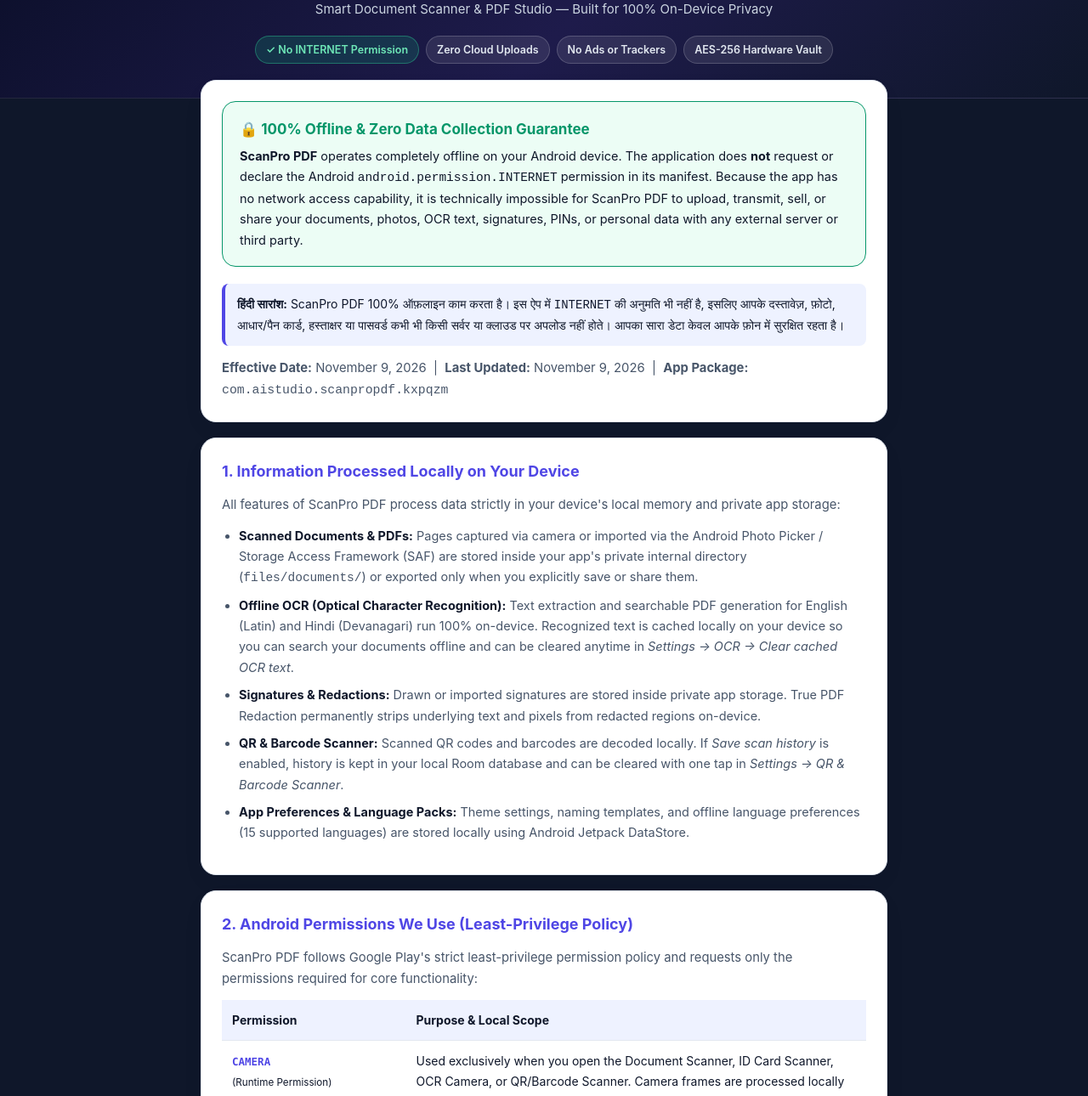
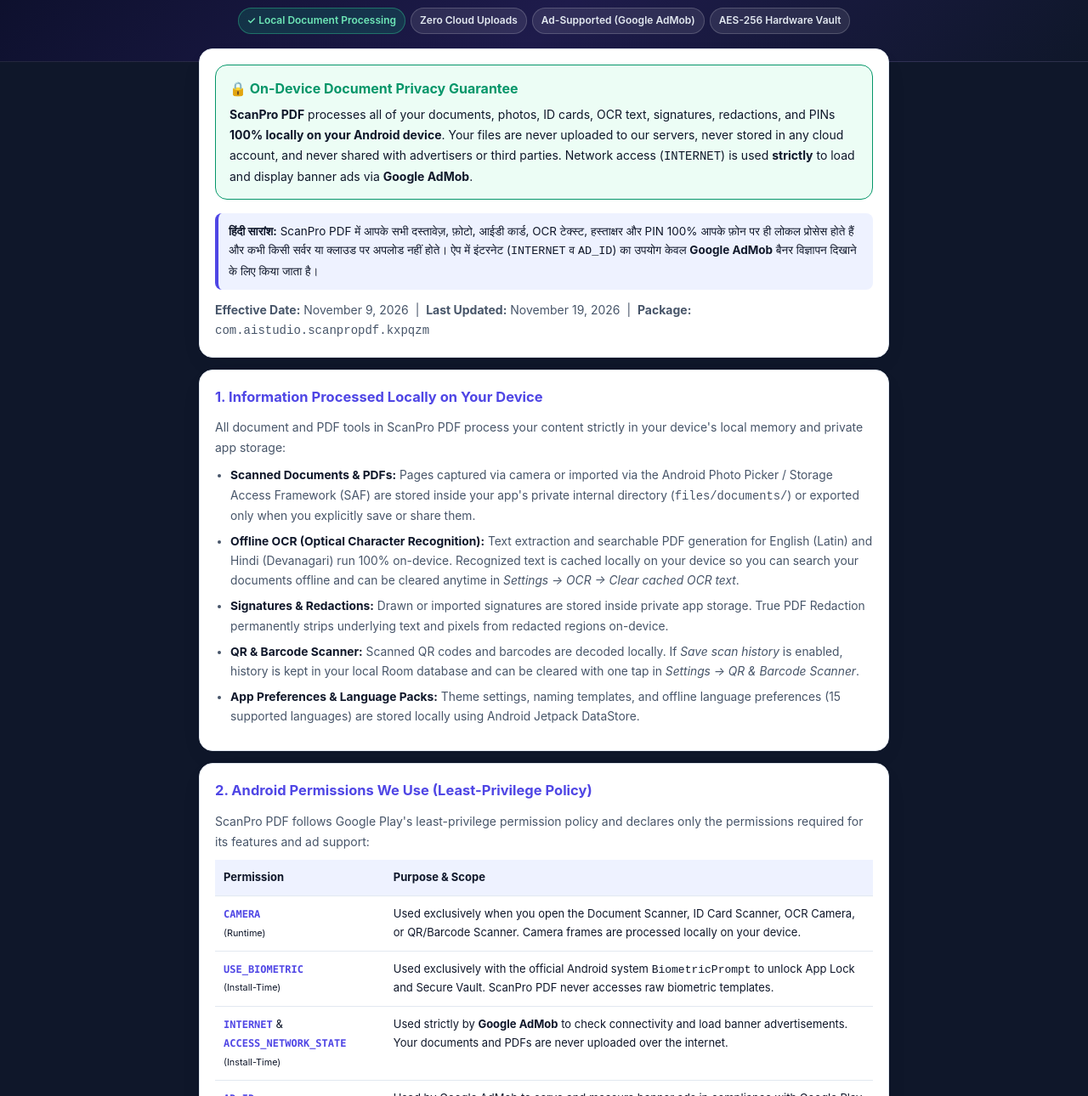
Before and after one commit to JeetKoli/privacy_policy_ScanPro, a plain HTML site: page index.html in a window 1280 px wide. Shown: the part 159-1449 px from the top of the page at 85% size. Drawn offline with Linux system fonts and the light colour scheme.

Commit message:
Update index.html

```diff
--- a/index.html
+++ b/index.html
@@ -52,7 +52,7 @@
     .hero {
       background: linear-gradient(135deg, #0a0e27 0%, #1e1b4b 55%, #0f172a 100%);
       color: #ffffff;
-      padding: 48px 20px 40px;
+      padding: 36px 18px 32px;
       text-align: center;
       border-bottom: 1px solid rgba(255, 255, 255, 0.1);
     }
@@ -61,11 +61,11 @@
       display: inline-flex;
       align-items: center;
       gap: 10px;
-      margin-bottom: 14px;
+      margin-bottom: 10px;
     }
 
     .brand-title {
-      font-size: 28px;
+      font-size: 26px;
       font-weight: 800;
       letter-spacing: -0.5px;
     }
@@ -74,40 +74,40 @@
       background: #ef4444;
       color: #ffffff;
       font-weight: 900;
-      font-size: 14px;
-      padding: 3px 9px;
+      font-size: 13px;
+      padding: 3px 8px;
       border-radius: 7px;
       letter-spacing: 0.6px;
     }
 
     .hero h1 {
-      font-size: 24px;
+      font-size: 21px;
       font-weight: 700;
-      margin-bottom: 8px;
+      margin-bottom: 6px;
     }
 
     .hero p {
       color: #cbd5e1;
       max-width: 640px;
-      margin: 0 auto 18px;
-      font-size: 15px;
+      margin: 0 auto 14px;
+      font-size: 14px;
     }
 
     .pill-row {
       display: flex;
       flex-wrap: wrap;
       justify-content: center;
-      gap: 8px;
-      margin-top: 12px;
+      gap: 6px;
+      margin-top: 10px;
     }
 
     .pill {
       background: rgba(255, 255, 255, 0.09);
       border: 1px solid rgba(255, 255, 255, 0.18);
       color: #e2e8f0;
-      padding: 5px 12px;
+      padding: 4px 10px;
       border-radius: 999px;
-      font-size: 12.5px;
+      font-size: 12px;
       font-weight: 600;
     }
 
@@ -119,55 +119,49 @@
 
     .container {
       max-width: 840px;
-      margin: -22px auto 0;
-      padding: 0 16px;
+      margin: -16px auto 0;
+      padding: 0 14px;
     }
 
     .card {
       background: var(--surface-card);
       border: 1px solid var(--border);
-      border-radius: 18px;
-      padding: 24px;
-      margin-bottom: 18px;
+      border-radius: 16px;
+      padding: 18px;
+      margin-bottom: 14px;
       box-shadow: var(--shadow);
     }
 
     .guarantee-box {
       background: var(--emerald-soft);
       border: 1.5px solid var(--emerald);
-      border-radius: 16px;
-      padding: 18px 20px;
-      margin-bottom: 20px;
+      border-radius: 14px;
+      padding: 14px 16px;
+      margin-bottom: 16px;
     }
 
     .guarantee-box h2 {
       color: var(--emerald);
-      font-size: 17px;
+      font-size: 16px;
       margin-bottom: 6px;
-      display: flex;
-      align-items: center;
-      gap: 8px;
     }
 
     .guarantee-box p {
       color: var(--text-main);
-      font-size: 14.5px;
+      font-size: 14px;
     }
 
     h2.section-title {
-      font-size: 18px;
+      font-size: 16.5px;
       font-weight: 700;
       color: var(--primary);
-      margin-bottom: 12px;
-      display: flex;
-      align-items: center;
-      gap: 8px;
+      margin-bottom: 10px;
     }
 
     p {
       color: var(--text-muted);
-      font-size: 14.8px;
-      margin-bottom: 12px;
+      font-size: 14px;
+      margin-bottom: 10px;
     }
 
     p:last-child {
@@ -175,14 +169,14 @@
     }
 
     ul {
-      padding-left: 20px;
-      margin-bottom: 12px;
+      padding-left: 18px;
+      margin-bottom: 10px;
       color: var(--text-muted);
-      font-size: 14.5px;
+      font-size: 13.8px;
     }
 
     li {
-      margin-bottom: 8px;
+      margin-bottom: 7px;
     }
 
     li strong {
@@ -192,14 +186,14 @@
     .perm-table {
       width: 100%;
       border-collapse: collapse;
-      margin-top: 10px;
-      font-size: 14px;
+      margin-top: 8px;
+      font-size: 13px;
     }
 
     .perm-table th,
     .perm-table td {
       text-align: left;
-      padding: 12px;
+      padding: 10px;
       border-bottom: 1px solid var(--border);
       vertical-align: top;
     }
@@ -212,7 +206,7 @@
 
     .perm-code {
       font-family: ui-monospace, SFMono-Regular, Menlo, Monaco, Consolas, monospace;
-      font-size: 12.5px;
+      font-size: 12px;
       color: var(--primary);
       font-weight: 700;
     }
@@ -220,17 +214,17 @@
     .meta-footer {
       text-align: center;
       color: #94a3b8;
-      font-size: 13px;
-      margin-top: 28px;
+      font-size: 12.5px;
+      margin-top: 24px;
     }
 
     .hindi-note {
       background: var(--primary-soft);
       border-left: 4px solid var(--primary);
-      padding: 12px 14px;
+      padding: 10px 12px;
       border-radius: 8px;
       margin-top: 10px;
-      font-size: 14px;
+      font-size: 13.5px;
       color: var(--text-main);
     }
   </style>
@@ -243,11 +237,11 @@
       <span class="pdf-badge">PDF</span>
     </div>
     <h1>Privacy Policy • गोपनीयता नीति</h1>
-    <p>Smart Document Scanner &amp; PDF Studio — Built for 100% On-Device Privacy</p>
+    <p>Smart Document Scanner &amp; PDF Studio — Local On-Device Document Privacy</p>
     <div class="pill-row">
-      <span class="pill highlight">✓ No INTERNET Permission</span>
+      <span class="pill highlight">✓ Local Document Processing</span>
       <span class="pill">Zero Cloud Uploads</span>
-      <span class="pill">No Ads or Trackers</span>
+      <span class="pill">Ad-Supported (Google AdMob)</span>
       <span class="pill">AES-256 Hardware Vault</span>
     </div>
   </header>
@@ -255,27 +249,28 @@
   <main class="container">
     <div class="card">
       <div class="guarantee-box">
-        <h2>🔒 100% Offline &amp; Zero Data Collection Guarantee</h2>
+        <h2>🔒 On-Device Document Privacy Guarantee</h2>
         <p>
-          <strong>ScanPro PDF</strong> operates completely offline on your Android device. The application does
-          <strong>not</strong> request or declare the Android <code>android.permission.INTERNET</code> permission in its manifest.
-          Because the app has no network access capability, it is technically impossible for ScanPro PDF to upload, transmit,
-          sell, or share your documents, photos, OCR text, signatures, PINs, or personal data with any external server or third party.
+          <strong>ScanPro PDF</strong> processes all of your documents, photos, ID cards, OCR text, signatures, redactions,
+          and PINs <strong>100% locally on your Android device</strong>. Your files are never uploaded to our servers,
+          never stored in any cloud account, and never shared with advertisers or third parties.
+          Network access (<code>INTERNET</code>) is used <strong>strictly</strong> to load and display banner ads via
+          <strong>Google AdMob</strong>.
         </p>
       </div>
       <div class="hindi-note">
-        <strong>हिंदी सारांश:</strong> ScanPro PDF 100% ऑफ़लाइन काम करता है। इस ऐप में <code>INTERNET</code> की अनुमति भी नहीं है, इसलिए आपके दस्तावेज़, फ़ोटो, आधार/पैन कार्ड, हस्ताक्षर या पासवर्ड कभी भी किसी सर्वर या क्लाउड पर अपलोड नहीं होते। आपका सारा डेटा केवल आपके फ़ोन में सुरक्षित रहता है।
+        <strong>हिंदी सारांश:</strong> ScanPro PDF में आपके सभी दस्तावेज़, फ़ोटो, आईडी कार्ड, OCR टेक्स्ट, हस्ताक्षर और PIN 100% आपके फ़ोन पर ही लोकल प्रोसेस होते हैं और कभी किसी सर्वर या क्लाउड पर अपलोड नहीं होते। ऐप में इंटरनेट (<code>INTERNET</code> व <code>AD_ID</code>) का उपयोग केवल <strong>Google AdMob</strong> बैनर विज्ञापन दिखाने के लिए किया जाता है।
       </div>
-      <p style="margin-top: 14px;">
+      <p style="margin-top: 12px;">
         <strong>Effective Date:</strong> November 9, 2026 &nbsp;|&nbsp;
-        <strong>Last Updated:</strong> November 9, 2026 &nbsp;|&nbsp;
-        <strong>App Package:</strong> <code>com.aistudio.scanpropdf.kxpqzm</code>
+        <strong>Last Updated:</strong> November 19, 2026 &nbsp;|&nbsp;
+        <strong>Package:</strong> <code>com.aistudio.scanpropdf.kxpqzm</code>
       </p>
     </div>
 
     <section class="card">
       <h2 class="section-title">1. Information Processed Locally on Your Device</h2>
-      <p>All features of ScanPro PDF process data strictly in your device's local memory and private app storage:</p>
+      <p>All document and PDF tools in ScanPro PDF process your content strictly in your device's local memory and private app storage:</p>
       <ul>
         <li><strong>Scanned Documents &amp; PDFs:</strong> Pages captured via camera or imported via the Android Photo Picker / Storage Access Framework (SAF) are stored inside your app's private internal directory (<code>files/documents/</code>) or exported only when you explicitly save or share them.</li>
         <li><strong>Offline OCR (Optical Character Recognition):</strong> Text extraction and searchable PDF generation for English (Latin) and Hindi (Devanagari) run 100% on-device. Recognized text is cached locally on your device so you can search your documents offline and can be cleared anytime in <em>Settings → OCR → Clear cached OCR text</em>.</li>
@@ -287,34 +282,34 @@
 
     <section class="card">
       <h2 class="section-title">2. Android Permissions We Use (Least-Privilege Policy)</h2>
-      <p>ScanPro PDF follows Google Play's strict least-privilege permission policy and requests only the permissions required for core functionality:</p>
+      <p>ScanPro PDF follows Google Play's least-privilege permission policy and declares only the permissions required for its features and ad support:</p>
       <table class="perm-table">
         <thead>
           <tr>
             <th>Permission</th>
-            <th>Purpose &amp; Local Scope</th>
+            <th>Purpose &amp; Scope</th>
           </tr>
         </thead>
         <tbody>
           <tr>
-            <td><span class="perm-code">CAMERA</span><br/><small>(Runtime Permission)</small></td>
-            <td>Used exclusively when you open the Document Scanner, ID Card Scanner, OCR Camera, or QR/Barcode Scanner. Camera frames are processed locally on your device and never transmitted anywhere.</td>
+            <td><span class="perm-code">CAMERA</span><br/><small>(Runtime)</small></td>
+            <td>Used exclusively when you open the Document Scanner, ID Card Scanner, OCR Camera, or QR/Barcode Scanner. Camera frames are processed locally on your device.</td>
           </tr>
           <tr>
             <td><span class="perm-code">USE_BIOMETRIC</span><br/><small>(Install-Time)</small></td>
-            <td>Used exclusively with the official Android system <code>BiometricPrompt</code> so you can unlock App Lock and your Secure Vault using your fingerprint or face unlock. ScanPro PDF never accesses raw biometric templates.</td>
+            <td>Used exclusively with the official Android system <code>BiometricPrompt</code> to unlock App Lock and Secure Vault. ScanPro PDF never accesses raw biometric templates.</td>
           </tr>
           <tr>
-            <td><span class="perm-code">VIBRATE</span><br/><small>(Install-Time)</small></td>
-            <td>Used only to provide subtle haptic feedback when a QR code/barcode is detected or when reordering pages.</td>
+            <td><span class="perm-code">INTERNET</span> &amp; <span class="perm-code">ACCESS_NETWORK_STATE</span><br/><small>(Install-Time)</small></td>
+            <td>Used strictly by <strong>Google AdMob</strong> to check connectivity and load banner advertisements. Your documents and PDFs are never uploaded over the internet.</td>
           </tr>
           <tr>
-            <td><span class="perm-code">INTERNET</span><br/><small>(NOT Requested)</small></td>
-            <td><strong>Not declared and not used.</strong> ScanPro PDF has zero network access.</td>
+            <td><span class="perm-code">AD_ID</span><br/><small>(Install-Time)</small></td>
+            <td>Used by Google AdMob to serve and measure banner ads in compliance with Google Play policies. Reset or opt out anytime in Android <em>Settings → Google → Ads</em>.</td>
           </tr>
           <tr>
-            <td><span class="perm-code">READ_EXTERNAL_STORAGE / READ_MEDIA_*</span><br/><small>(NOT Requested)</small></td>
-            <td><strong>Not declared and not used.</strong> We use the zero-permission Android Photo Picker and system Storage Access Framework (SAF) so the app only sees the specific files you choose.</td>
+            <td><span class="perm-code">READ_MEDIA_*</span><br/><small>(NOT Used)</small></td>
+            <td><strong>Not declared and not used.</strong> Uses zero-permission Android Photo Picker and SAF.</td>
           </tr>
         </tbody>
       </table>
@@ -324,54 +319,44 @@
       <h2 class="section-title">3. Encryption, App Lock &amp; Hardware Secure Vault</h2>
       <ul>
         <li><strong>Secure Vault (AES-256-GCM):</strong> Files moved into the Secure Vault are encrypted on-device using a 256-bit AES-GCM master key generated and stored inside the hardware-backed <strong>Android Keystore</strong>.</li>
-        <li><strong>App Lock PIN Hashing:</strong> Your App Lock / Vault PIN is never stored in plain text. It is salted with a cryptographic random salt and hashed using <code>PBKDF2WithHmacSHA256</code> (120,000 iterations).</li>
-        <li><strong>PDF Password Encryption:</strong> The Lock PDF tool applies standard AES encryption directly to your PDF file so the password protection travels with the document when shared.</li>
-        <li><strong>Offline Encrypted Backups (<code>.scanpro-backup</code>):</strong> When you create a password-protected backup archive, your archive is encrypted locally with AES-256-GCM. Because there is no cloud server or backdoor, please remember your passwords and PINs.</li>
+        <li><strong>App Lock PIN Hashing:</strong> Your App Lock / Vault PIN is salted and hashed using <code>PBKDF2WithHmacSHA256</code> (120,000 iterations).</li>
+        <li><strong>PDF Password Encryption:</strong> The Lock PDF tool applies standard AES encryption directly to your PDF file.</li>
+        <li><strong>Offline Encrypted Backups (<code>.scanpro-backup</code>):</strong> Password-protected backup archives are encrypted locally with AES-256-GCM.</li>
       </ul>
     </section>
 
     <section class="card">
-      <h2 class="section-title">4. Third-Party Analytics, Ads &amp; Open-Source Libraries</h2>
+      <h2 class="section-title">4. Advertising (Google AdMob) &amp; Third-Party Libraries</h2>
       <p>
-        ScanPro PDF contains <strong>zero advertising SDKs, zero analytics trackers, zero crash-reporting cloud services, and zero telemetry</strong>.
-        Crash logs, if an unexpected error ever occurs, are written strictly to a local file on your phone that you can inspect or clear in Settings.
+        ScanPro PDF displays non-intrusive banner ads powered by <strong>Google AdMob</strong> (Google LLC).
+        AdMob may collect technical signals such as the device Advertising ID (<code>AD_ID</code>), IP address (coarse location), device info, and ad interaction diagnostics to serve ads and prevent fraud.
+        Your scanned documents, PDFs, OCR text, and Vault files are <strong>never</strong> shared with advertisers.
+        You can manage ad personalization in Android <em>Settings → Google → Ads</em> and read <a href="https://policies.google.com/privacy" style="color: var(--primary);">Google's Privacy Policy</a>.
       </p>
       <p>
-        All bundled libraries—including AndroidX Jetpack Compose, Room, DataStore, CameraX, PdfBox-Android, ZXing, Coil, and bundled on-device ML Kit Text Recognition &amp; Barcode Scanning—run locally within the offline sandbox of the application.
+        All document-processing libraries (AndroidX Jetpack, Room, DataStore, CameraX, PdfBox-Android, ZXing, Coil, and bundled on-device ML Kit) run locally on your device.
       </p>
     </section>
 
     <section class="card">
       <h2 class="section-title">5. Data Retention, Deletion &amp; Your Control</h2>
-      <p>You have 100% ownership and control over every file and setting created in ScanPro PDF:</p>
       <ul>
-        <li><strong>Delete Documents &amp; Empty Trash:</strong> Move files to Trash or permanently delete them anytime from the <em>Files</em> tab, <em>Trash</em> screen, or <em>Settings → Storage → Empty Trash</em>.</li>
-        <li><strong>Clear OCR &amp; QR Caches:</strong> Use <em>Settings → OCR → Clear cached OCR text</em> and <em>Settings → QR &amp; Barcode Scanner → Clear QR scan history</em> to wipe local recognition records immediately.</li>
-        <li><strong>Strip PDF Metadata:</strong> Use the built-in <em>PDF Info &amp; Metadata</em> or <em>Redact PDF</em> tools to strip author, title, creation timestamps, and XMP metadata before sharing a PDF.</li>
-        <li><strong>Uninstalling the App:</strong> Uninstalling ScanPro PDF or clearing App Storage in Android Settings permanently erases all documents, Secure Vault files, databases, and preferences stored inside the app's private storage.</li>
+        <li><strong>Delete Documents &amp; Empty Trash:</strong> Permanently delete files anytime from <em>Files</em>, <em>Trash</em>, or <em>Settings → Storage → Empty Trash</em>.</li>
+        <li><strong>Clear OCR &amp; QR Caches:</strong> Wipe local OCR text cache and QR scan history anytime from <em>Settings</em>.</li>
+        <li><strong>Uninstalling the App:</strong> Uninstalling ScanPro PDF permanently erases all files, Vault items, and settings inside the app's private storage.</li>
       </ul>
     </section>
 
     <section class="card">
-      <h2 class="section-title">6. Children's Privacy</h2>
+      <h2 class="section-title">6. Children's Privacy &amp; Contact Us</h2>
       <p>
-        ScanPro PDF does not collect, solicit, or transmit any personal information from anyone, including children under the age of 13 (or the applicable age in your jurisdiction), in full compliance with COPPA, GDPR, and Indian DPDP Act principles.
-      </p>
-    </section>
-
-    <section class="card">
-      <h2 class="section-title">7. Changes to This Privacy Policy &amp; Contact Us</h2>
-      <p>
-        If we update this Privacy Policy in future app versions, the updated version will be bundled directly inside the app under <em>Settings → Privacy → Privacy Policy</em> with a revised "Last Updated" date.
-      </p>
-      <p>
-        If you have any questions or feedback regarding privacy or security in ScanPro PDF, please contact us at:<br/>
-        <strong>Email:</strong> <a href="mailto:alphadevil407@gmail.com" style="color: var(--primary);">alphadevil407@gmail.com</a>
+        ScanPro PDF does not knowingly collect personal information from children under 13 and never uploads your documents.
+        For any privacy questions, contact: <strong>alphadevil407@gmail.com</strong>
       </p>
     </section>
 
     <footer class="meta-footer">
-      &copy; 2026 ScanPro PDF. All rights reserved. • 100% Offline Document Scanner &amp; PDF Toolkit
+      &copy; 2026 ScanPro PDF • On-Device Document Scanner &amp; PDF Toolkit
     </footer>
   </main>
 
```
